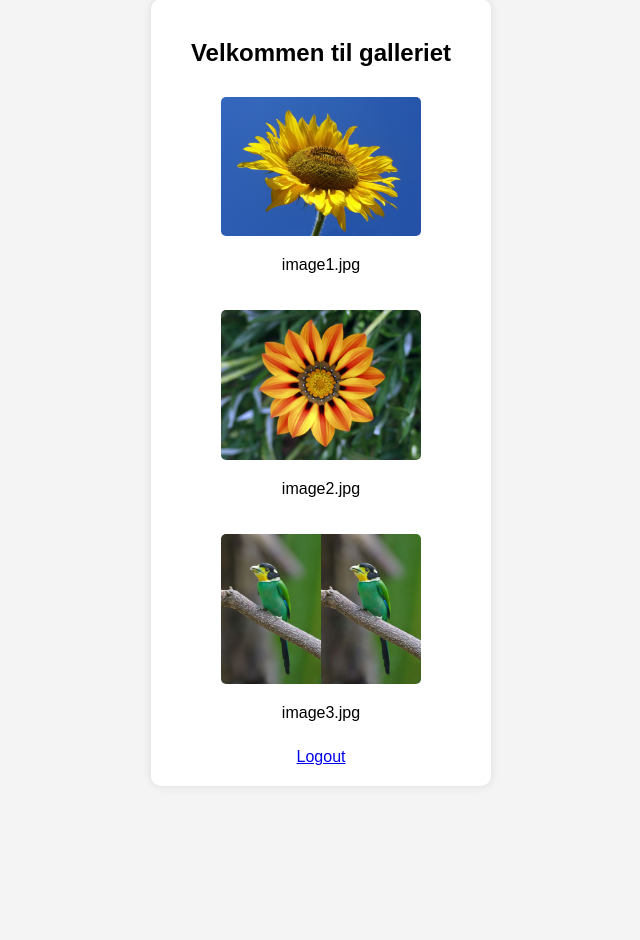
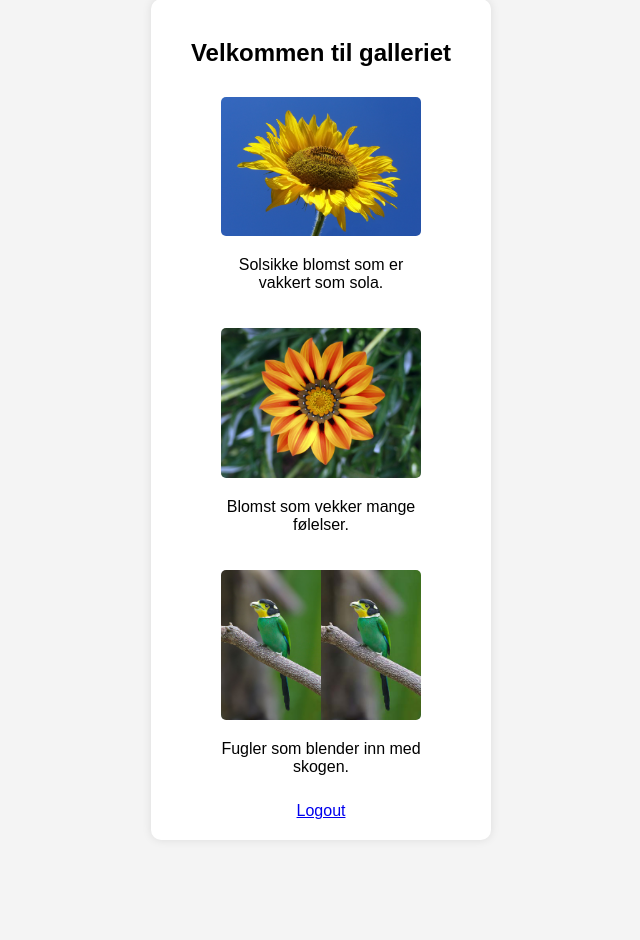
Before and after one commit to freyzsaycon/Aarsoppgave, a Flask app: page /galleri in a window 1280 px wide. Shown: the part 101-1041 px from the top of the page, without its empty margins (319-959 px from the left). Before the commit the page ends 866 px from the top, so only its background shows below. Run offline with Flask 3, Linux system fonts and the light colour scheme; the visitor is signed in with stand-in values (Sample User, id 1).

Commit message:
12.05.25
Uke 14/15:
- Begynte på brukerveiledning
- Fikse små feil på koden
- MVP ferdig
- Startet på Dockerfile

```diff
--- a/app.py
+++ b/app.py
@@ -8,7 +8,7 @@ app.secret_key = "sikkernøkkel"  # For session
 # Koble til database
 def get_db_connection():
     return mysql.connector.connect(
-        host="10.2.2.14",
+        host="10.2.1.177",
         user="frendon",
         password="MariaJa81",
         database="galleridb"
@@ -60,7 +60,7 @@ def register():
         if existing_user:
             return "Username already taken, please choose another", 400
 
-        cursor.execute("INSERT INTO users (username, password_hash) VALUES (%s, %s)", (username, hashed_password))  # Use 'password_hash' here
+        cursor.execute("INSERT INTO users (username, password_hash) VALUES (%s, %s)", (username, hashed_password))  #Bruk 'password_hash' her som i databasen
         conn.commit()
         conn.close()
 
@@ -75,8 +75,11 @@ def galleri():
         return redirect('/login')
 
     # Statisk bilder for galleriet
-    images = ['image1.jpg', 'image2.jpg', 'image3.jpg']
-
+    images = [
+        {"filename": "image1.jpg", "description": "Solsikke blomst som er vakkert som sola."},
+        {"filename": "image2.jpg", "description": "Blomst som vekker mange følelser."},
+        {"filename": "image3.jpg", "description": "Fugler som blender inn med skogen."}
+    ]
     return render_template('galleri.html', images=images)
 
 @app.route('/logout')
--- a/static/style.css
+++ b/static/style.css
@@ -18,7 +18,7 @@ h2 {
 }
 
 input {
-    width: 100%;
+    width: 90%;
     padding: 10px;
     margin: 10px 0;
     border: 1px solid #ccc;
@@ -33,6 +33,7 @@ button {
     border: none;
     border-radius: 5px;
     cursor: pointer;
+    margin-top: 5%;
 }
 
 button:hover {
--- a/templates/galleri.html
+++ b/templates/galleri.html
@@ -12,8 +12,8 @@
         <div class="gallery">
             {% for image in images %}
                 <div class="image-box">
-                    <img src="{{ url_for('static', filename='images/' + image) }}" alt="Gallery Image">
-                    <p>{{ image }}</p>
+                    <img src="{{ url_for('static', filename='images/' + image.filename) }}" alt="Gallery Image">
+                    <p>{{ image.description }}</p>
                 </div>
             {% endfor %}
         </div>
```
Also changed, not shown: 3 other files.
